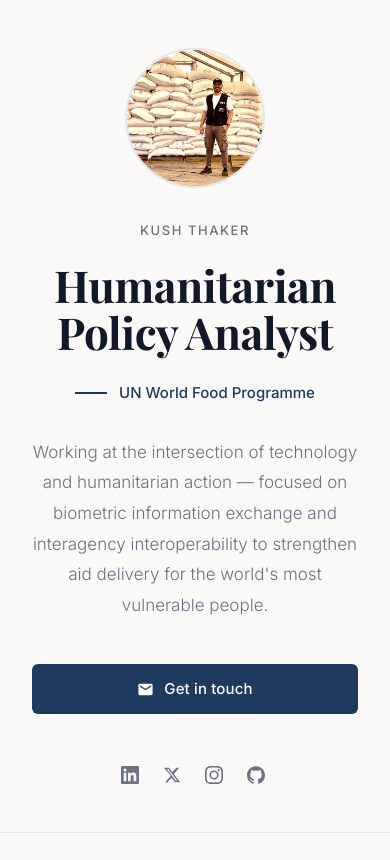
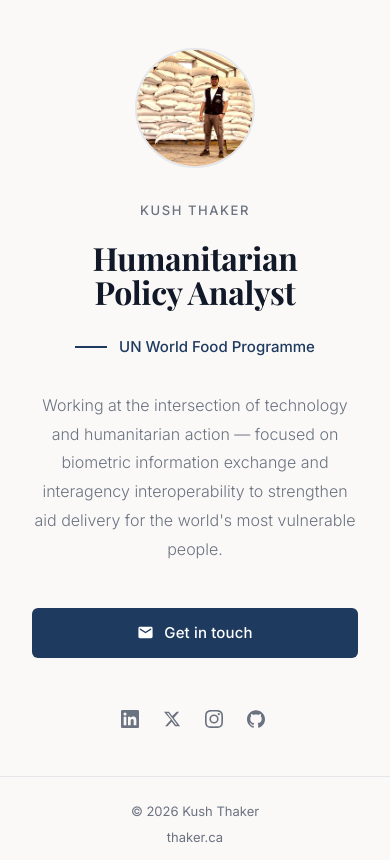
Before and after one commit to kushthaker/personal-site, a web app: file index.html in a window 390 px wide. Shown: the top 860 px of the page. Run offline with its HTML, style and script files only (its server is not run), Linux system fonts and the light colour scheme.

Commit message:
Fix layout: tighten grid spacing and scale down fonts for better two-column fit
- Reduce gap from 4rem to 2.5rem to free up content column width
- Shrink avatar from 220px to 180px for better proportion
- Scale h1 clamp from 2.75–4.25rem down to 2–3rem to prevent overflow
- Add 760px tablet breakpoint with intermediate sizing
- Reduce mobile avatar to 120px (140px now handled at 760px)

https://claude.ai/code/session_01DRLKfUmWPTi4J7L7jkWibv

```diff
--- a/css/styles.css
+++ b/css/styles.css
@@ -53,7 +53,7 @@ main .container {
   display: flex;
   flex-direction: row;
   align-items: center;
-  gap: 4rem;
+  gap: 2.5rem;
   width: 100%;
 }
 
@@ -66,8 +66,8 @@ main .container {
    Avatar
 ───────────────────────────────────────── */
 .avatar-wrapper {
-  width: 220px;
-  height: 220px;
+  width: 180px;
+  height: 180px;
   border-radius: 50%;
   overflow: hidden;
   border: 2px solid var(--border);
@@ -97,7 +97,7 @@ main .container {
 
 h1 {
   font-family: 'Playfair Display', Georgia, 'Times New Roman', serif;
-  font-size: clamp(2.75rem, 7vw, 4.25rem);
+  font-size: clamp(2rem, 4vw, 3rem);
   font-weight: 700;
   line-height: 1.08;
   letter-spacing: -0.01em;
@@ -229,6 +229,21 @@ footer p {
 /* ─────────────────────────────────────────
    Responsive
 ───────────────────────────────────────── */
+@media (max-width: 760px) {
+  main .container {
+    gap: 2rem;
+  }
+
+  .avatar-wrapper {
+    width: 140px;
+    height: 140px;
+  }
+
+  .bio {
+    font-size: 1rem;
+  }
+}
+
 @media (max-width: 640px) {
   main {
     padding: 3rem 0 2.5rem;
@@ -243,8 +258,8 @@ footer p {
   }
 
   .avatar-wrapper {
-    width: 140px;
-    height: 140px;
+    width: 120px;
+    height: 120px;
   }
 
   .org {
```
